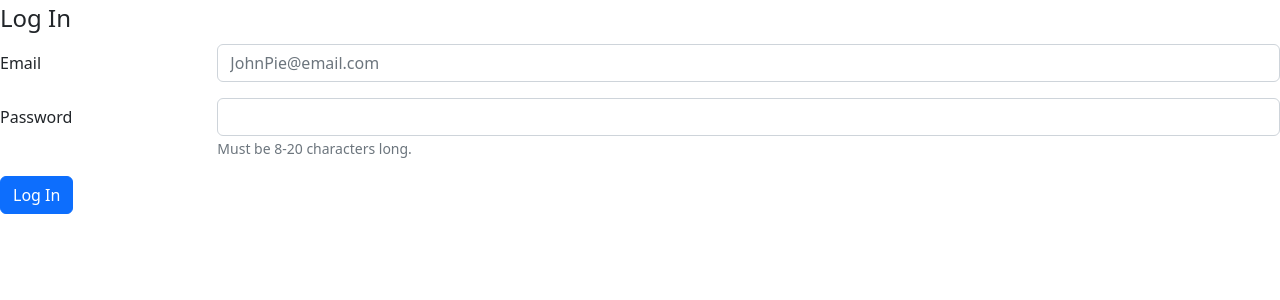
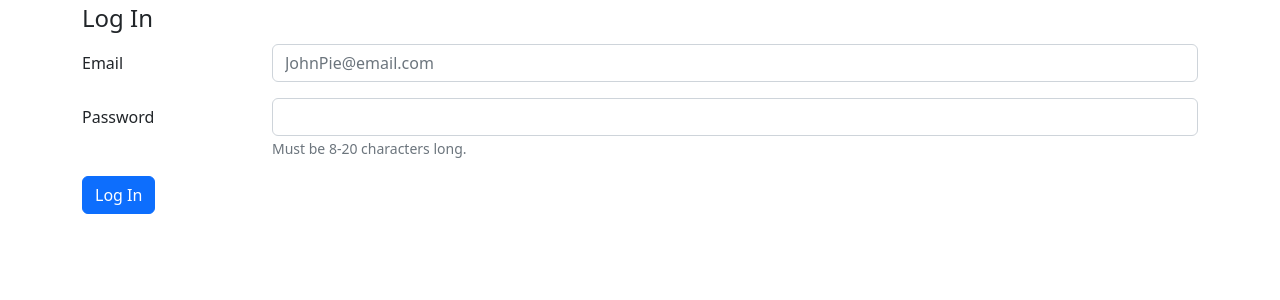
Before and after one commit to JohnChung2002/Managing-Software-Projects, a PHP site: page /login-page.php in a window 1280 px wide. Shown: the part 94-394 px from the top of the page. Run offline with PHP 8.4, Linux system fonts and the light colour scheme.

Commit message:
Update style of forms

```diff
--- a/login-page.php
+++ b/login-page.php
@@ -7,7 +7,7 @@
 </head>
 <body>
     <script src="password-integrity.js"></script>
-    <form action="login-module/login-process.php" method="post" id="signup-form">
+    <form class="container" action="login-module/login-process.php" method="post" id="signup-form">
         <fieldset>
             <legend>Log In</legend>
 
--- a/signup-page.php
+++ b/signup-page.php
@@ -8,7 +8,7 @@
 <body>
     <script src="signup-module/password-integrity.js"></script>
     <!-- <?php include 'navbar.php'; ?> -->
-    <form action="signup-module/signup-process.php" method="post" onsubmit="passwordHash(); return false;" id="signup-form">
+    <form class="container" action="signup-module/signup-process.php" method="post" onsubmit="passwordHash(); return false;" id="signup-form">
         <fieldset>
             <legend>Sign Up</legend>
 
```
